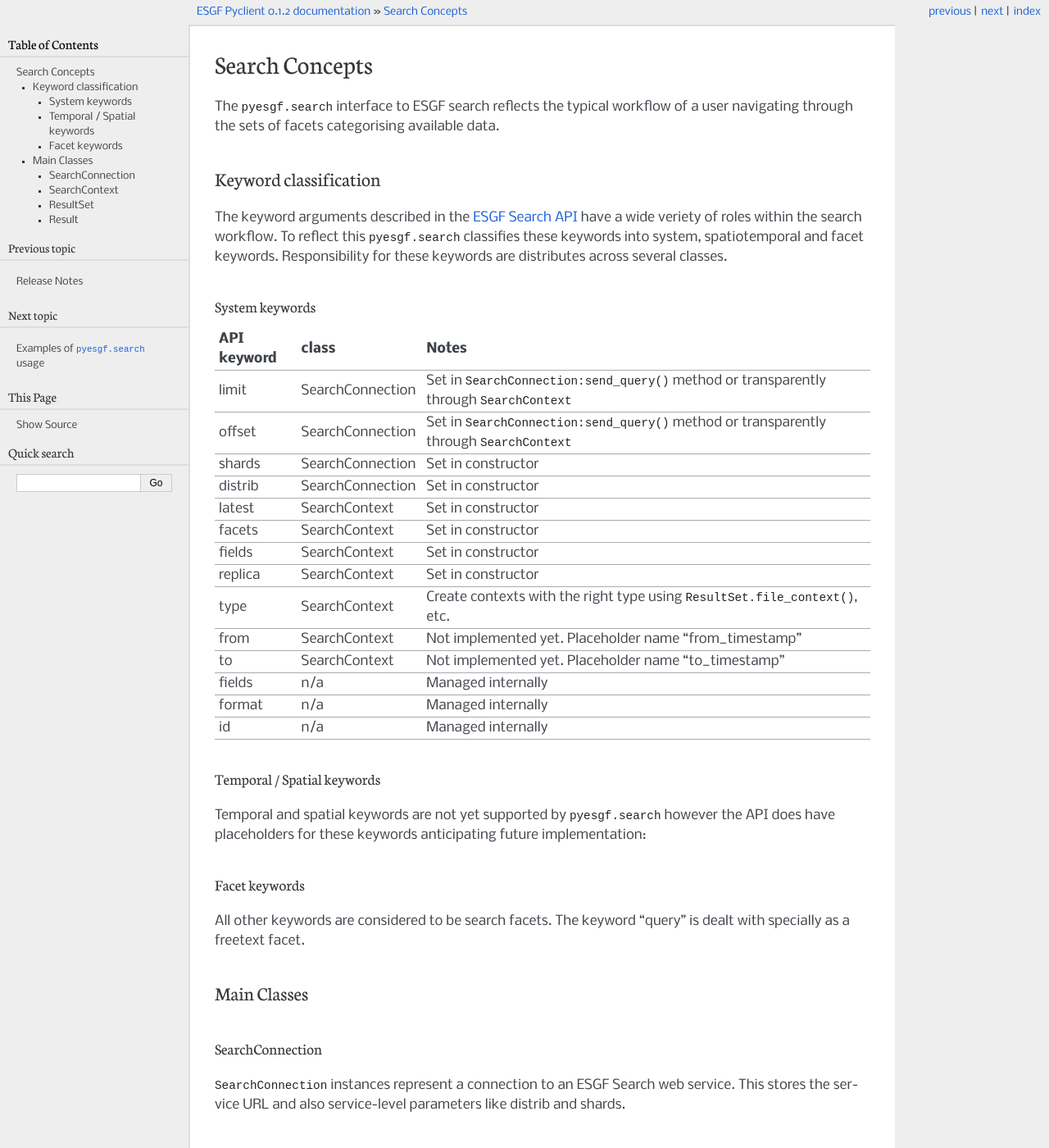
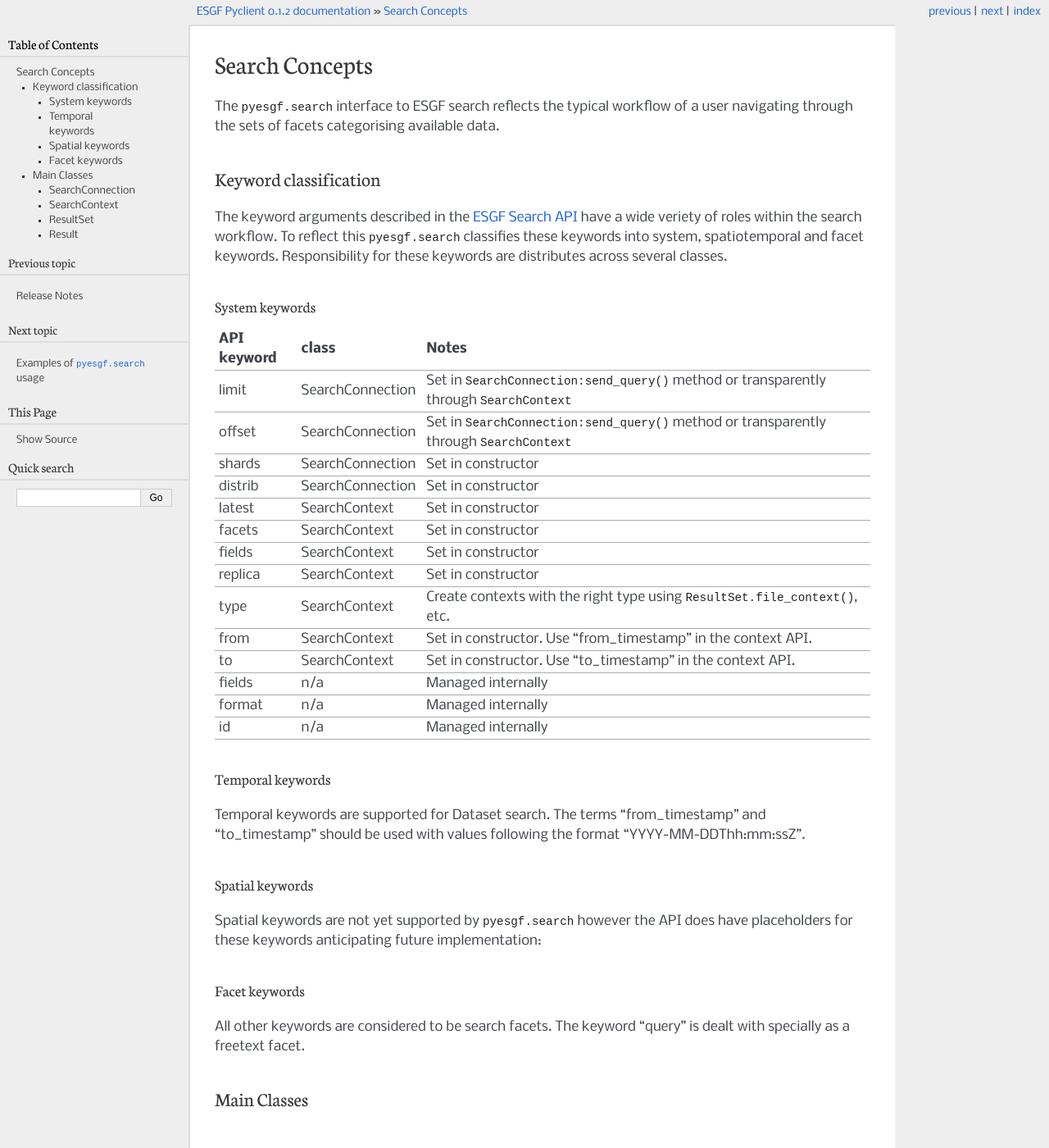
Before and after one commit to ESGF/esgf-pyclient, a Sphinx documentation site: the page built from docs/concepts.rst, in a window 1280 px wide and 1400 px high. Shown: the whole window at 82% size. Built offline with Sphinx 7.4.7, drawn with Linux system fonts in a browser that asks for light colours; the version number is read from the project's files by our own code.

Commit message:
Updated documentation to include temporal search.

```diff
--- a/docs/concepts.rst
+++ b/docs/concepts.rst
@@ -27,18 +27,22 @@ facets       SearchContext     Set in constructor
 fields       SearchContext     Set in constructor
 replica      SearchContext     Set in constructor
 type         SearchContext     Create contexts with the right type using :meth:`ResultSet.file_context`, etc.
-from         SearchContext     Not implemented yet.  Placeholder name "from_timestamp"
-to           SearchContext     Not implemented yet.  Placeholder name "to_timestamp"
+from         SearchContext     Set in constructor. Use "from_timestamp" in the context API.
+to           SearchContext     Set in constructor. Use "to_timestamp" in the context API.
 fields       n/a               Managed internally
 format       n/a               Managed internally
 id           n/a               Managed internally
 ===========  ================  ===================================================================================================
 
+Temporal keywords
+'''''''''''''''''
 
-Temporal / Spatial keywords
-'''''''''''''''''''''''''''
+Temporal keywords are supported for Dataset search. The terms "from_timestamp" and "to_timestamp" should be used with values following the format "YYYY-MM-DDThh:mm:ssZ".
 
-Temporal and spatial keywords are not yet supported by :mod:`pyesgf.search` however the API does have placeholders for these keywords anticipating future implementation:
+Spatial keywords
+''''''''''''''''
+
+Spatial keywords are not yet supported by :mod:`pyesgf.search` however the API does have placeholders for these keywords anticipating future implementation:
 
 Facet keywords
 ''''''''''''''
```
